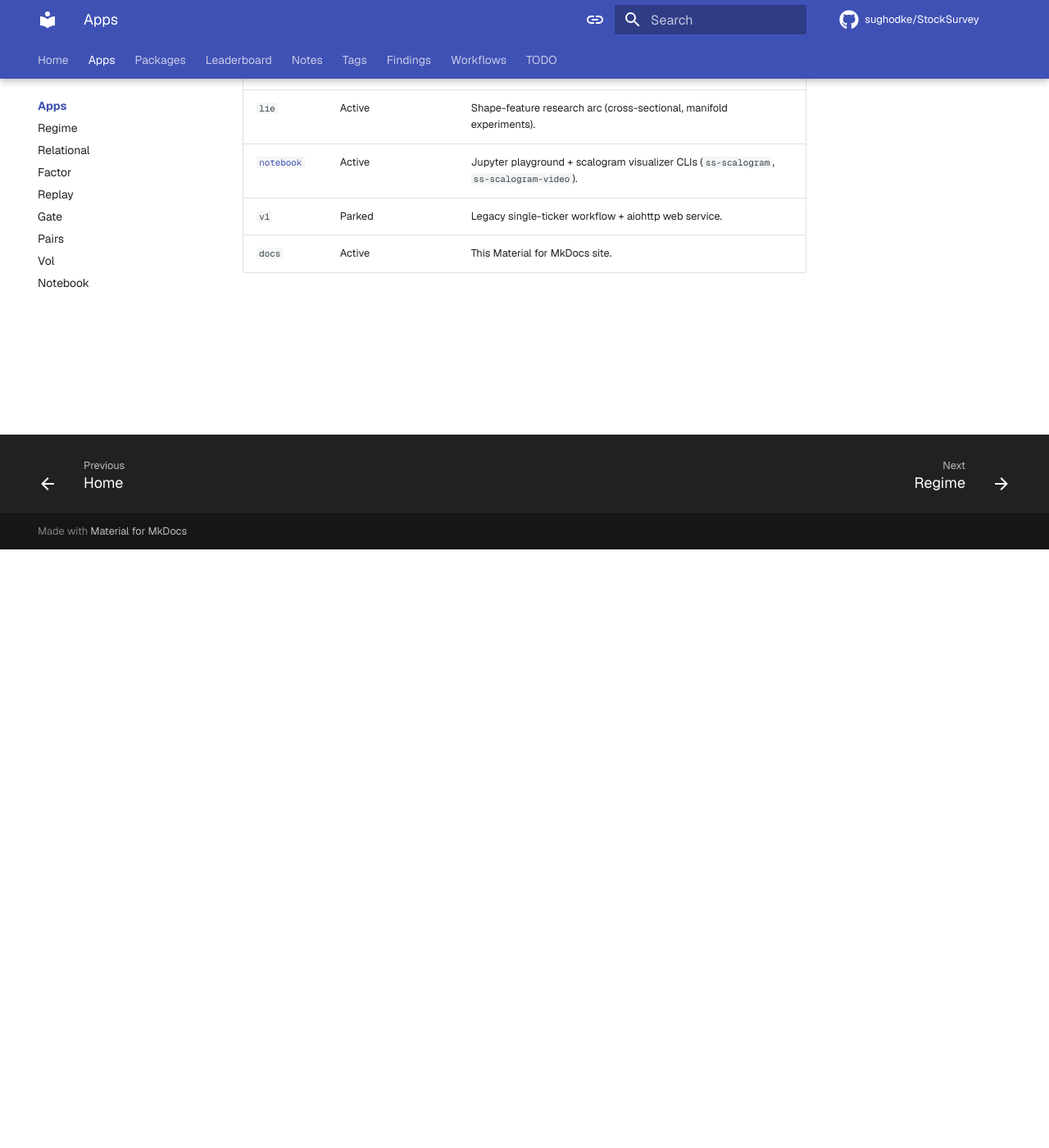
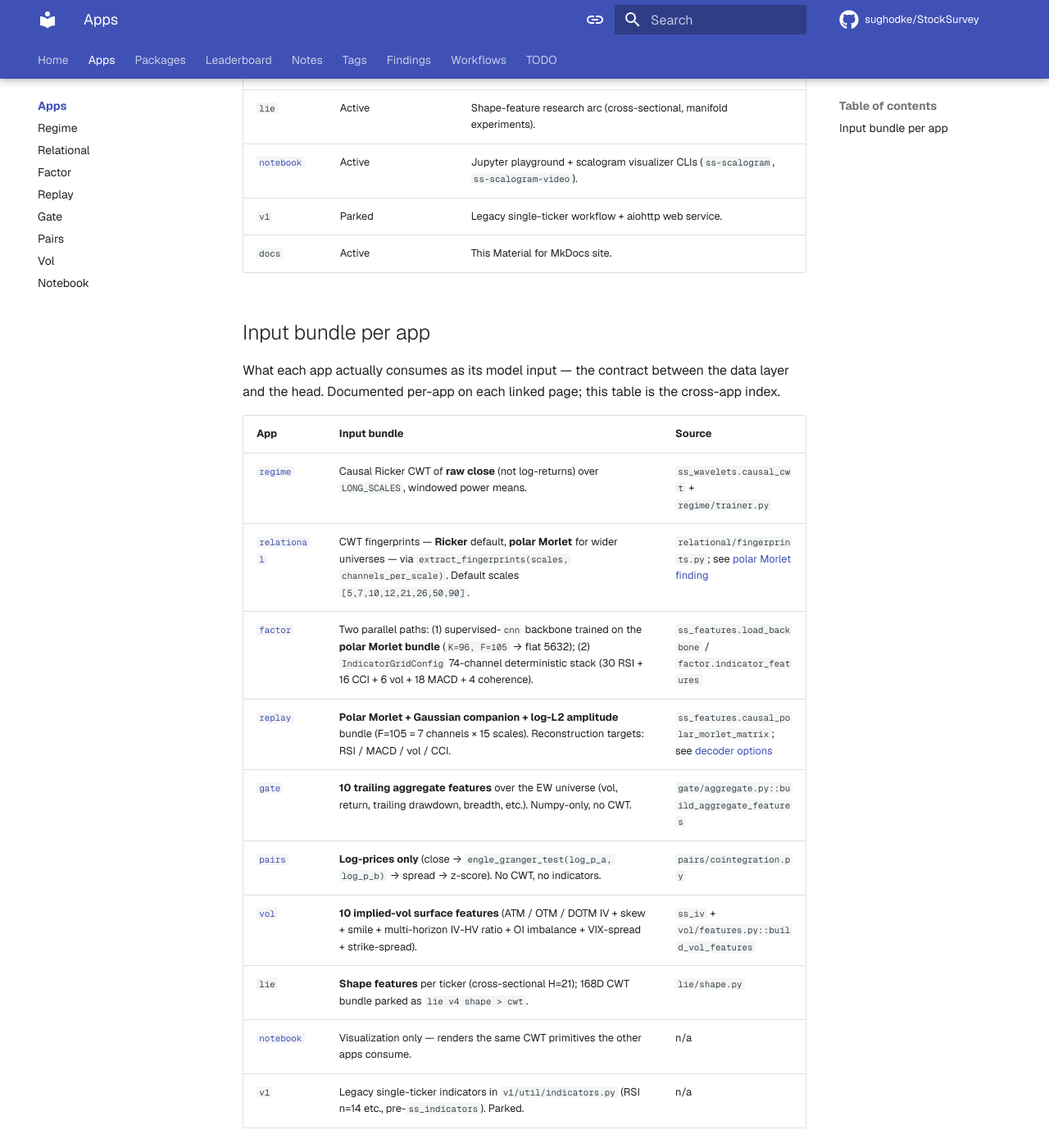
Before and after one commit to sughodke/StockSurvey, an MkDocs documentation site: the page built from apps/docs/docs/apps/index.md, in a window 1280 px wide and 1400 px high, scrolled down 730 px. Shown: the whole window at 82% size. Built offline with MkDocs 1.6.1 and Material for MkDocs 9.7.7, drawn with Linux system fonts in a browser that asks for light colours; comment, search, counter and statistics services are not loaded.

Commit message:
docs: add input-bundle-per-app table to apps/index.md
Cross-app index of what each app actually consumes as its model
input — the contract between the data layer and the head. Covers
regime, relational, factor, replay, gate, pairs, vol, lie, notebook,
v1; each row links to the canonical source module and relevant
finding pages.

Co-Authored-By: Claude Opus 4.7 (1M context) <noreply@anthropic.com>

```diff
--- a/apps/docs/docs/apps/index.md
+++ b/apps/docs/docs/apps/index.md
@@ -16,3 +16,22 @@ or scripts.
 | [`notebook`](notebook.md) | Active | Jupyter playground + scalogram visualizer CLIs (`ss-scalogram`, `ss-scalogram-video`). |
 | `v1` | Parked | Legacy single-ticker workflow + aiohttp web service. |
 | `docs` | Active | This Material for MkDocs site. |
+
+## Input bundle per app
+
+What each app actually consumes as its model input — the contract
+between the data layer and the head. Documented per-app on each
+linked page; this table is the cross-app index.
+
+| App | Input bundle | Source |
+| --- | --- | --- |
+| [`regime`](regime.md) | Causal Ricker CWT of **raw close** (not log-returns) over `LONG_SCALES`, windowed power means. | `ss_wavelets.causal_cwt` + `regime/trainer.py` |
+| [`relational`](relational.md) | CWT fingerprints — **Ricker** default, **polar Morlet** for wider universes — via `extract_fingerprints(scales, channels_per_scale)`. Default scales `[5,7,10,12,21,26,50,90]`. | `relational/fingerprints.py`; see [polar Morlet finding](../findings/relational-morlet-failure.md) |
+| [`factor`](factor.md) | Two parallel paths: (1) supervised-`cnn` backbone trained on the **polar Morlet bundle** (`K=96, F=105` → flat 5632); (2) `IndicatorGridConfig` 74-channel deterministic stack (30 RSI + 16 CCI + 6 vol + 18 MACD + 4 coherence). | `ss_features.load_backbone` / `factor.indicator_features` |
+| [`replay`](replay.md) | **Polar Morlet + Gaussian companion + log-L2 amplitude** bundle (F=105 = 7 channels × 15 scales). Reconstruction targets: RSI / MACD / vol / CCI. | `ss_features.causal_polar_morlet_matrix`; see [decoder options](../findings/replay-decoders.md) |
+| [`gate`](gate.md) | **10 trailing aggregate features** over the EW universe (vol, return, trailing drawdown, breadth, etc.). Numpy-only, no CWT. | `gate/aggregate.py::build_aggregate_features` |
+| [`pairs`](pairs.md) | **Log-prices only** (close → `engle_granger_test(log_p_a, log_p_b)` → spread → z-score). No CWT, no indicators. | `pairs/cointegration.py` |
+| [`vol`](vol.md) | **10 implied-vol surface features** (ATM / OTM / DOTM IV + skew + smile + multi-horizon IV-HV ratio + OI imbalance + VIX-spread + strike-spread). | `ss_iv` + `vol/features.py::build_vol_features` |
+| `lie` | **Shape features** per ticker (cross-sectional H=21); 168D CWT bundle parked as `lie v4 shape > cwt`. | `lie/shape.py` |
+| [`notebook`](notebook.md) | Visualization only — renders the same CWT primitives the other apps consume. | n/a |
+| `v1` | Legacy single-ticker indicators in `v1/util/indicators.py` (RSI n=14 etc., pre-`ss_indicators`). Parked. | n/a |
```
